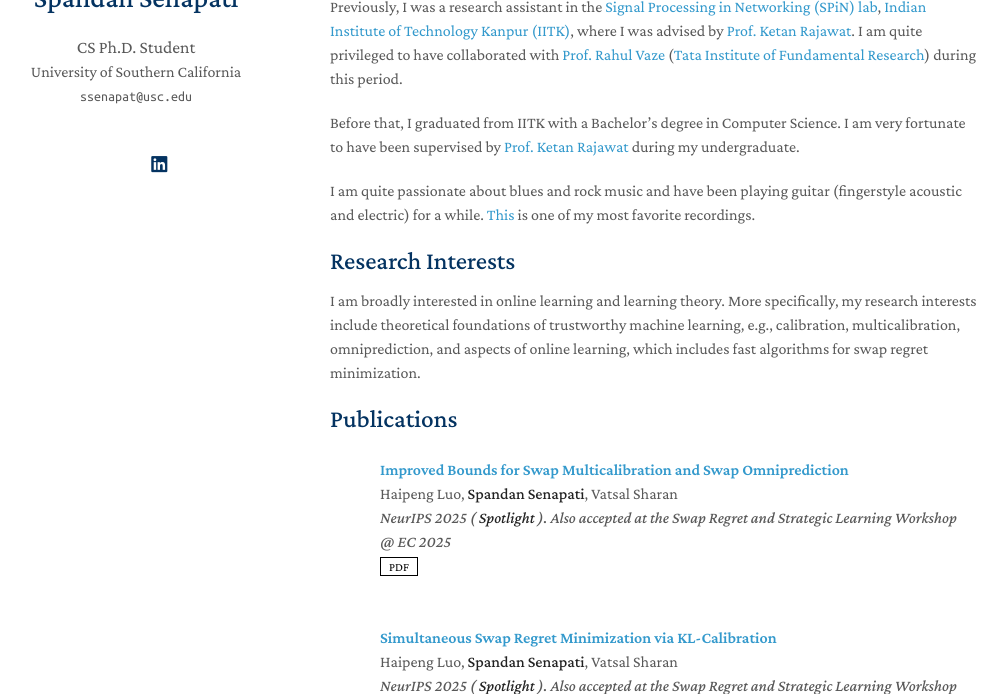
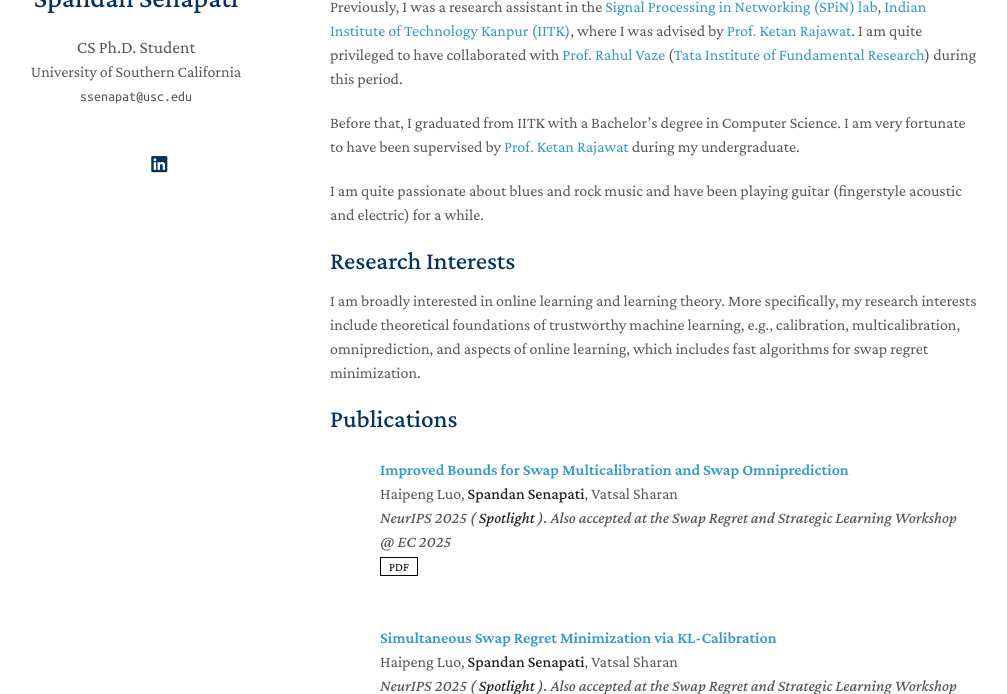
Before and after one commit to Fellow4/Fellow4.github.io, a Jekyll site: the page built from index.md, in a window 1280 px wide and 900 px high, cut to the strip 206-900 px from the top of the window. Shown: the whole strip, without its empty margins (140-1147 px from the left). Built offline with Jekyll 4.4.1, drawn with Linux system fonts in a browser that asks for light colours; a style sheet for code colours, icons or effects is not loaded.

Commit message:
Update homepage text

```diff
--- a/index.md
+++ b/index.md
@@ -10,8 +10,7 @@ Previously, I was a research assistant in the [Signal Processing in Networking (
 
 Before that, I graduated from IITK with a Bachelor's degree in Computer Science. I am very fortunate to have been supervised by [Prof. Ketan Rajawat](https://home.iitk.ac.in/~ketan/) during my undergraduate.
 
-I am quite passionate about blues and rock music and have been playing guitar (fingerstyle acoustic and electric) for a while. [This]() is one of my most favorite recordings.
-
+I am quite passionate about blues and rock music and have been playing guitar (fingerstyle acoustic and electric) for a while.
 ## Research Interests
 
 I am broadly interested in online learning and learning theory. More specifically, my research interests include theoretical foundations of trustworthy machine learning, e.g., calibration, multicalibration, omniprediction, and aspects of online learning, which includes fast algorithms for swap regret minimization.
```
